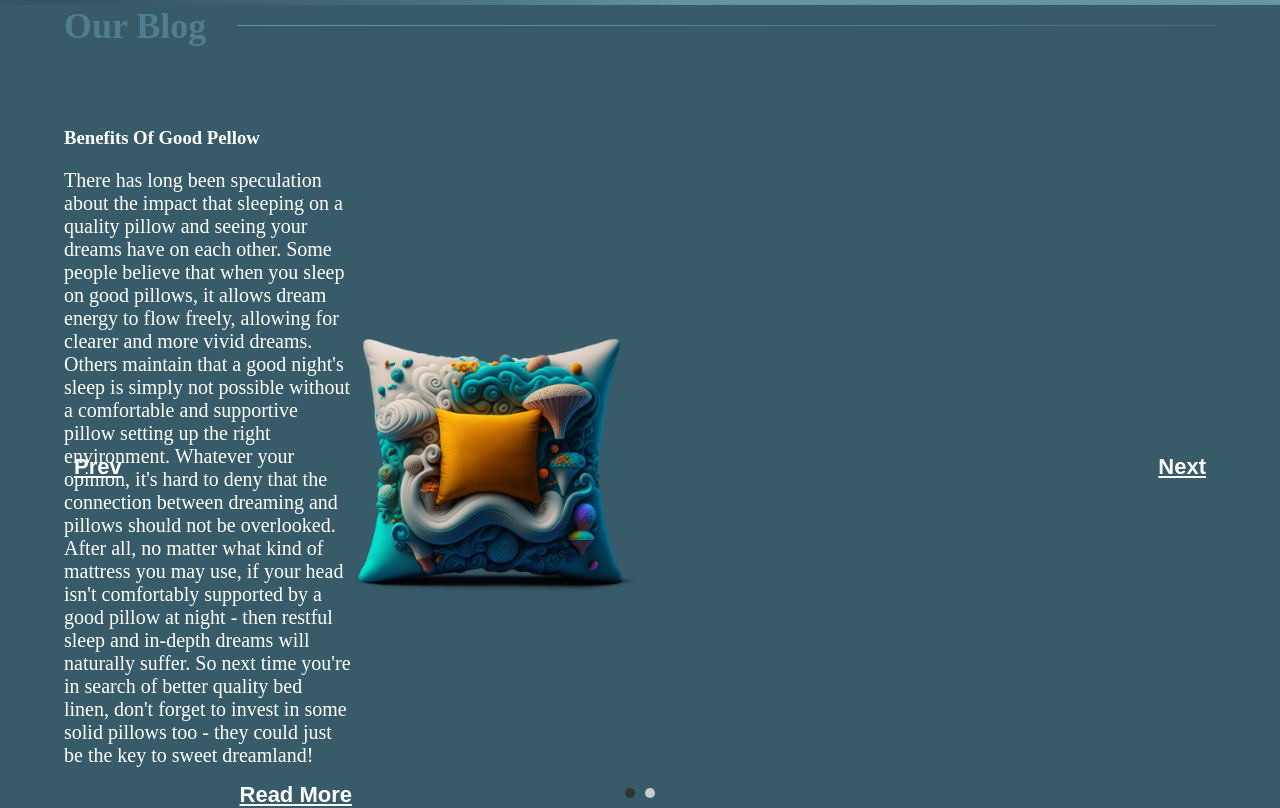
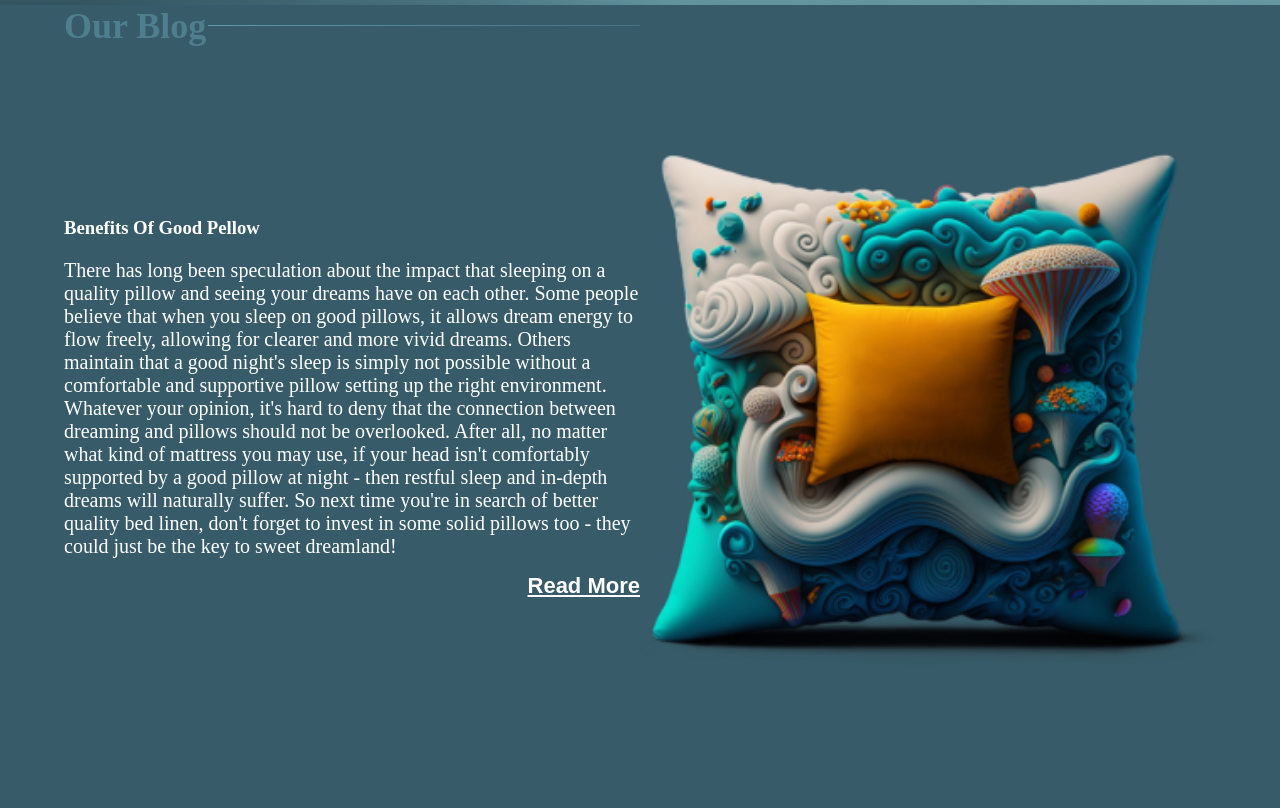
Before and after one commit to KiwiScreams/Bed-Linen-Online-Shop, a React (Vite) app: page / in a window 1280 px wide. Shown: the part 2300-3108 px from the top of the page. Built offline with nearby package versions, Linux system fonts and the light colour scheme.

Commit message:
delete slider

```diff
--- a/src/components/blog/Blog.css
+++ b/src/components/blog/Blog.css
@@ -9,10 +9,11 @@
     justify-content: space-between;
     align-items: center;
     margin-bottom: 80px;
+    white-space: nowrap;
 }
 .blog-section .blog-header .line
 {
-    width: 85%;
+    width: 75%;
     background: linear-gradient(to right, #5E97AB, #5e97ab5e);
     height: 1px;
 }
@@ -54,7 +55,7 @@
     margin-bottom: 15px;
     font-size: 20px;
 }
-.blog-section div.info
+.blog-section div
 {
     width: 50%;
 }
@@ -62,76 +63,3 @@
 {
     width: 100%;
 }
-.slider
-{
-    display: flex;
-    overflow-x: hidden;
-    position: relative;
-}
-.slides
-{
-    display: flex;
-    flex-wrap: nowrap;
-}
-.slide
-{
-    display: flex;
-    justify-content: space-between;
-    align-items: center;
-    transition: transform 0.5s ease-in-out;
-}
-.slide.active
-{
-    transform: translateX(0);
-}
-.slide:not(.active)
-{
-    transform: translateX(200%);
-}
-.prev, .next
-{
-    position: absolute;
-    top: 50%;
-    transform: translateY(-50%);
-    background-color: transparent;
-    border: none;
-    cursor: pointer;
-}
-.prev
-{
-    left: 10px;
-}
-.next
-{
-    right: 10px;
-}
-.prev:hover, .next:hover
-{
-    background-color: #ccc;
-}
-.prev:focus, .next:focus
-{
-    outline: none;
-}
-.dots
-{
-    position: absolute;
-    bottom: 10px;
-    left: 50%;
-    transform: translateX(-50%);
-    display: flex;
-    justify-content: center;
-}
-.dot
-{
-    width: 10px;
-    height: 10px;
-    border-radius: 50%;
-    background-color: #ccc;
-    margin: 0 5px;
-    cursor: pointer;
-}
-.dot.active
-{
-    background-color: #333;
-}
--- a/src/components/blog/Blog.jsx
+++ b/src/components/blog/Blog.jsx
@@ -1,109 +1,40 @@
-import React, { useState } from "react";
 import "./Blog.css";
 import image from "../../assets/img/pillow_yellow 1.png";
-
 const Blog = () => {
-  const [currentSlide, setCurrentSlide] = useState(0);
-
-  const handlePrevClick = () => {
-    setCurrentSlide((currentSlide - 1 + 2) % 2);
-  };
-
-  const handleNextClick = () => {
-    if (currentSlide < 1) {
-      setCurrentSlide(currentSlide + 1);
-    }
-  };
-
-  const handleDotClick = (index) => {
-    if (index !== currentSlide) {
-      setCurrentSlide(index);
-    }
-  };
-
   return (
+    <>
       <section className="blog-section">
         <div className="blog-header">
           <h2>Our Blog</h2>
           <div className="line"></div>
         </div>
         <div className="blog-body">
-        <div className="slider">
-          <div className="slides">
-            <div className={`slide ${currentSlide === 0 ? "active" : ""}`}>
-              <div className="info">
+          <div>
             <h3>Benefits Of Good Pellow</h3>
             <p>
-                  There has long been speculation about the impact that sleeping
-                  on a quality pillow and seeing your dreams have on each other.
-                  Some people believe that when you sleep on good pillows, it
-                  allows dream energy to flow freely, allowing for clearer and
-                  more vivid dreams. Others maintain that a good night's sleep
-                  is simply not possible without a comfortable and supportive
-                  pillow setting up the right environment. Whatever your
-                  opinion, it's hard to deny that the connection between
-                  dreaming and pillows should not be overlooked. After all, no
-                  matter what kind of mattress you may use, if your head isn't
-                  comfortably supported by a good pillow at night - then restful
-                  sleep and in-depth dreams will naturally suffer. So next time
-                  you're in search of better quality bed linen, don't forget to
-                  invest in some solid pillows too - they could just be the key
-                  to sweet dreamland!
+              There has long been speculation about the impact that sleeping on
+              a quality pillow and seeing your dreams have on each other. Some
+              people believe that when you sleep on good pillows, it allows
+              dream energy to flow freely, allowing for clearer and more vivid
+              dreams. Others maintain that a good night's sleep is simply not
+              possible without a comfortable and supportive pillow setting up
+              the right environment. Whatever your opinion, it's hard to deny
+              that the connection between dreaming and pillows should not be
+              overlooked. After all, no matter what kind of mattress you may
+              use, if your head isn't comfortably supported by a good pillow at
+              night - then restful sleep and in-depth dreams will naturally
+              suffer. So next time you're in search of better quality bed linen,
+              don't forget to invest in some solid pillows too - they could just
+              be the key to sweet dreamland!
             </p>
             <button>Read More</button>
           </div>
-              <div className="info">
+          <div>
             <img src={image} alt="" />
           </div>
         </div>
-          </div>
-          <div className="slides">
-            <div className={`slide ${currentSlide === 1 ? "active" : ""}`}>
-              <div className="info">
-                <h3>Benefits Of Good Pellow</h3>
-                <p>
-                  There has long been speculation about the impact that sleeping
-                  on a quality pillow and seeing your dreams have on each other.
-                  Some people believe that when you sleep on good pillows, it
-                  allows dream energy to flow freely, allowing for clearer and
-                  more vivid dreams. Others maintain that a good night's sleep
-                  is simply not possible without a comfortable and supportive
-                  pillow setting up the right environment. Whatever your
-                  opinion, it's hard to deny that the connection between
-                  dreaming and pillows should not be overlooked. After all, no
-                  matter what kind of mattress you may use, if your head isn't
-                  comfortably supported by a good pillow at night - then restful
-                  sleep and in-depth dreams will naturally suffer. So next time
-                  you're in search of better quality bed linen, don't forget to
-                  invest in some solid pillows too - they could just be the key
-                  to sweet dreamland!
-                </p>
-                <button>Read More</button>
-              </div>
-              <div className="info">
-                <img src={image} alt="" />
-              </div>
-            </div>
-          </div>
-          <button className="prev" onClick={handlePrevClick}>
-            Prev
-          </button>
-          <button className="next" onClick={handleNextClick}>
-            Next
-          </button>
-          <div className="dots">
-            <span
-              className={`dot ${currentSlide === 0 ? "active" : ""}`}
-              onClick={() => handleDotClick(0)}
-            ></span>
-            <span
-              className={`dot ${currentSlide === 1 ? "active" : ""}`}
-              onClick={() => handleDotClick(1)}
-            ></span>
-          </div>
-        </div>
-      </div>
       </section>
+    </>
   );
 };
 
```
Lines whose indentation alone changed are shown as unchanged.
